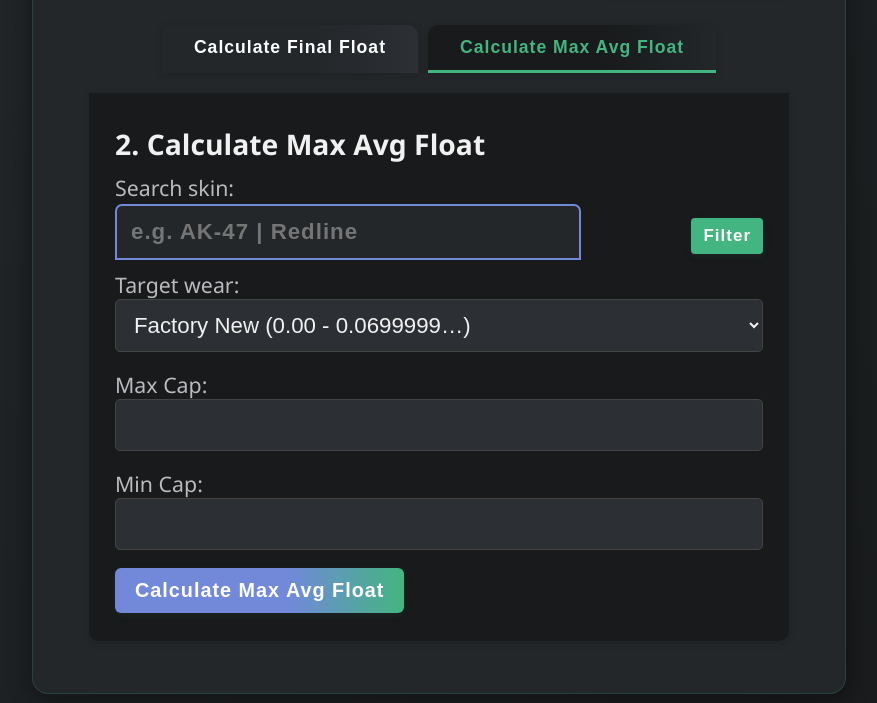
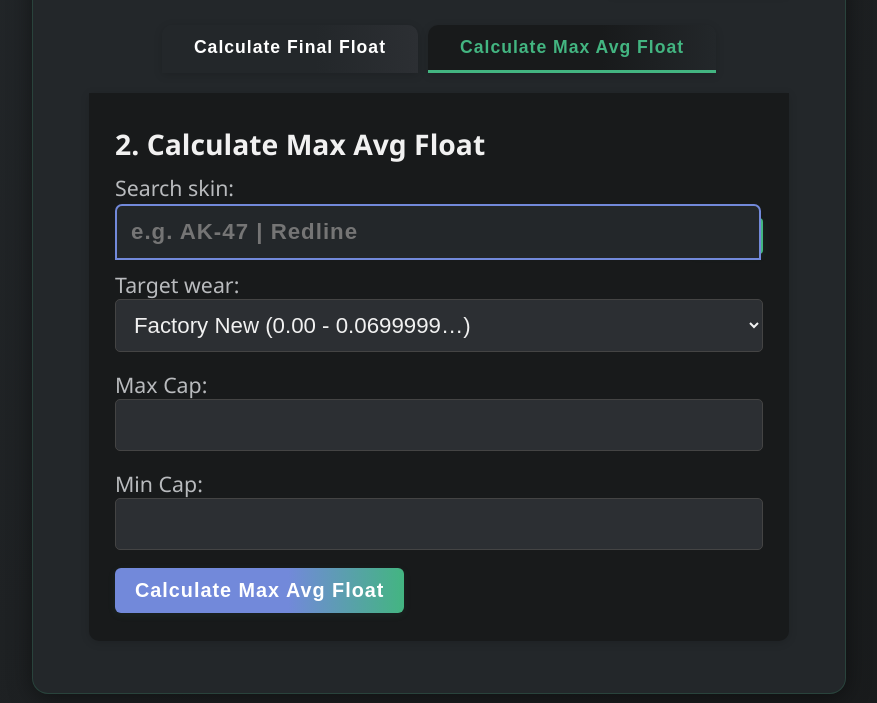
Before and after one commit to MrBensor/CS2-Tool, a plain HTML site: page tools/floatcalc/index.html in a window 1280 px wide. Both pictures are taken after typing "5", "5", "5", "5", "5", "5" into the empty fields and a click on the button "Calculate Max Avg Float". Shown: the part 137-840 px from the top of the page, without its empty margins (201-1078 px from the left). Drawn offline with Linux system fonts and the light colour scheme; no server answers.

Commit message:
Update filters.css

```diff
--- a/tools/floatcalc/css/filters.css
+++ b/tools/floatcalc/css/filters.css
@@ -161,7 +161,7 @@
     gap: 10px;
 }
 #skinSearch {
-    width: calc(100% - 90px);
+    width: calc(100% + 90px);
     left: 14px;
     height: 56px;
     font-size: 1.18em;
```
